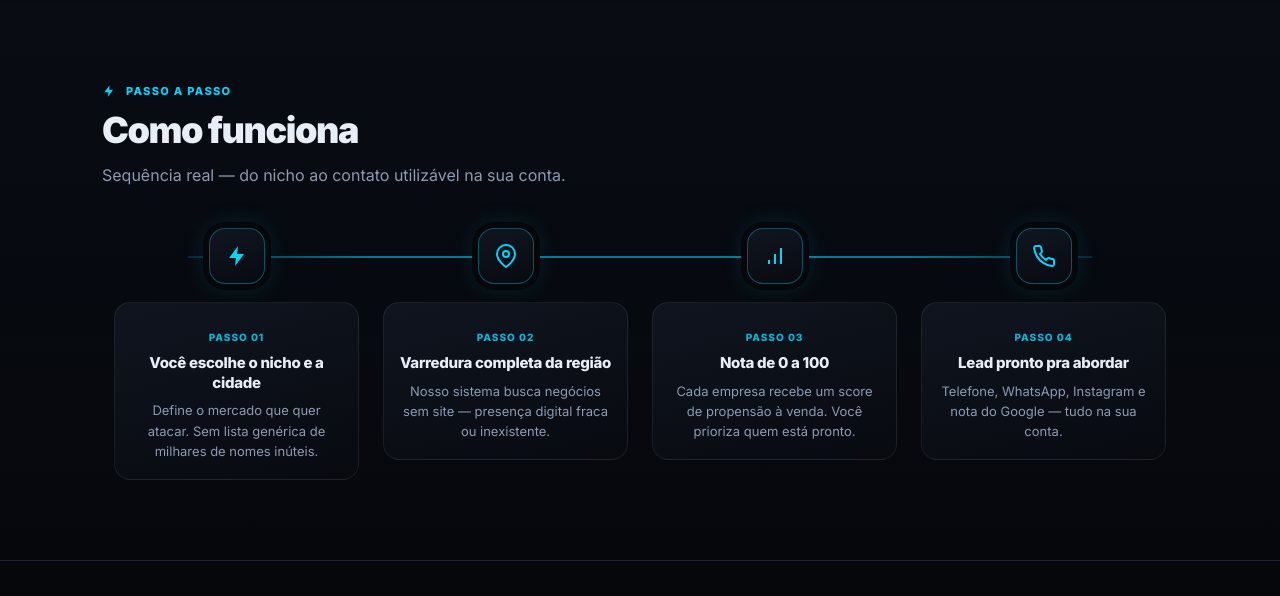
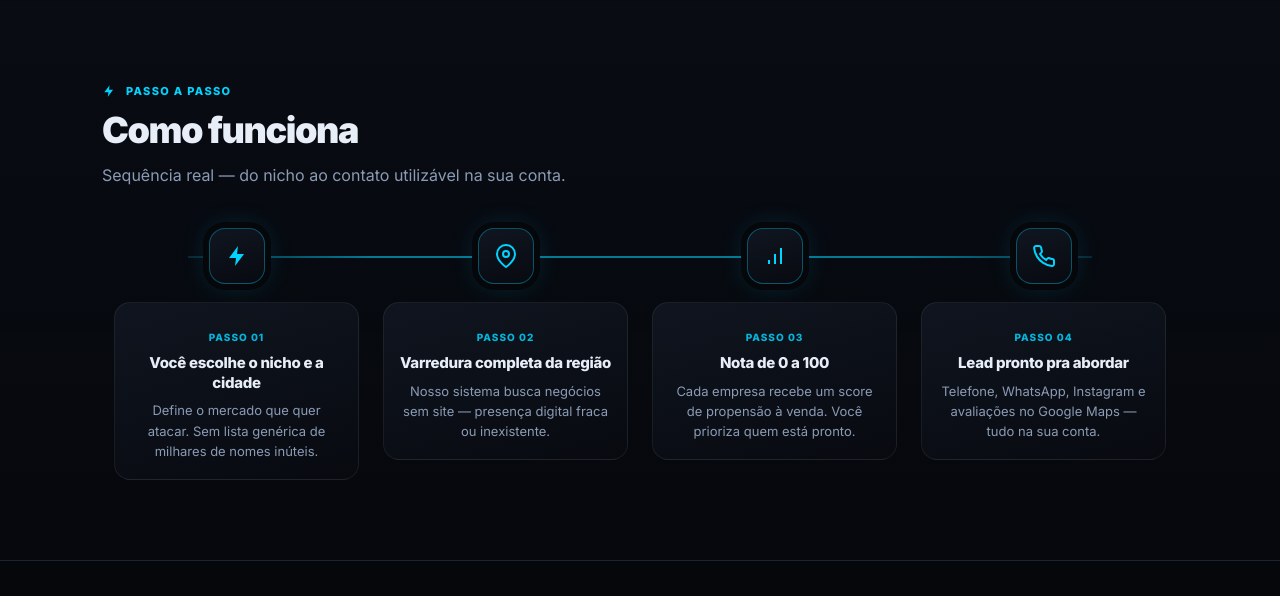
Before and after one commit to pdaugusto/prospecthor, a Flask app: template templates/landing.html in a window 1280 px wide. Shown: the part 845-1441 px from the top of the page. Run offline with Flask 3, Linux system fonts and the light colour scheme; the template is opened without the code that fills it, so the values that code supplies are empty; some libraries are stand-ins or nearby versions.

Commit message:
ui: Google Maps Avaliacoes no copy da landing

```diff
--- a/templates/landing.html
+++ b/templates/landing.html
@@ -4,7 +4,7 @@
   <meta charset="UTF-8" />
   <meta name="viewport" content="width=device-width, initial-scale=1.0" />
   <title>ProspecTHOR — Encontre quem ainda não tem presença digital</title>
-  <meta name="description" content="Encontramos empresas sem presença digital antes que a concorrência. Leads com WhatsApp, Instagram e nota do Google. Pague só o que usar com Trovoedas." />
+  <meta name="description" content="Encontramos empresas sem presença digital antes que a concorrência. Leads com WhatsApp, Instagram e avaliações no Google Maps. Pague só o que usar com Trovoedas." />
   <meta name="theme-color" content="#05070b" />
   <link rel="preconnect" href="https://fonts.googleapis.com" />
   <link rel="preconnect" href="https://fonts.gstatic.com" crossorigin />
@@ -1658,7 +1658,7 @@
             <div class="flow-card">
               <span class="flow-num">Passo 04</span>
               <h3>Lead pronto pra abordar</h3>
-              <p>Telefone, WhatsApp, Instagram e nota do Google — tudo na sua conta.</p>
+              <p>Telefone, WhatsApp, Instagram e avaliações no Google Maps — tudo na sua conta.</p>
             </div>
           </div>
         </div>
@@ -1869,7 +1869,7 @@
               </summary>
               <p>
                 Você cria a conta, pede leads (nicho e cidade) e a entrega entra no painel:
-                contato, WhatsApp, Instagram, nota do Google e score de propensão.
+                contato, WhatsApp, Instagram, avaliações no Google Maps e score de propensão.
                 Abordar é com você — a gente entrega o alvo pronto.
               </p>
             </details>
```
